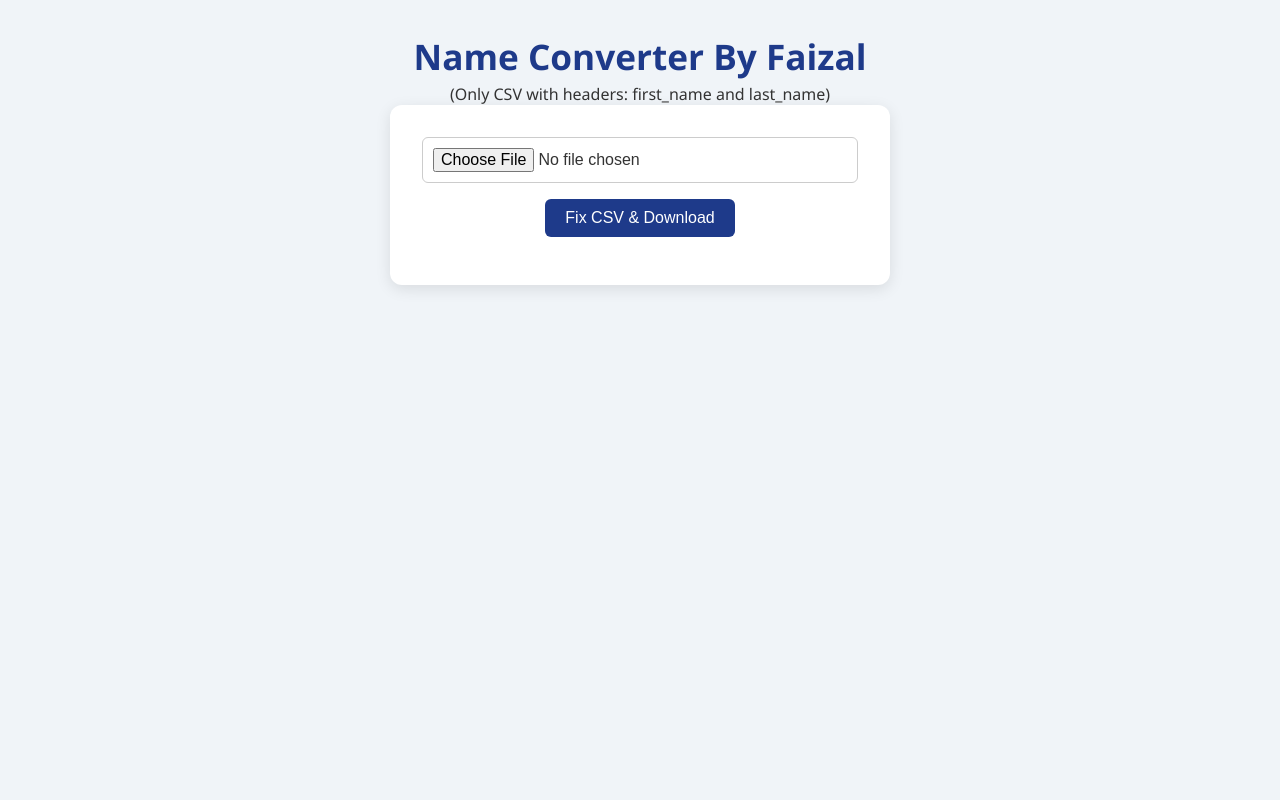
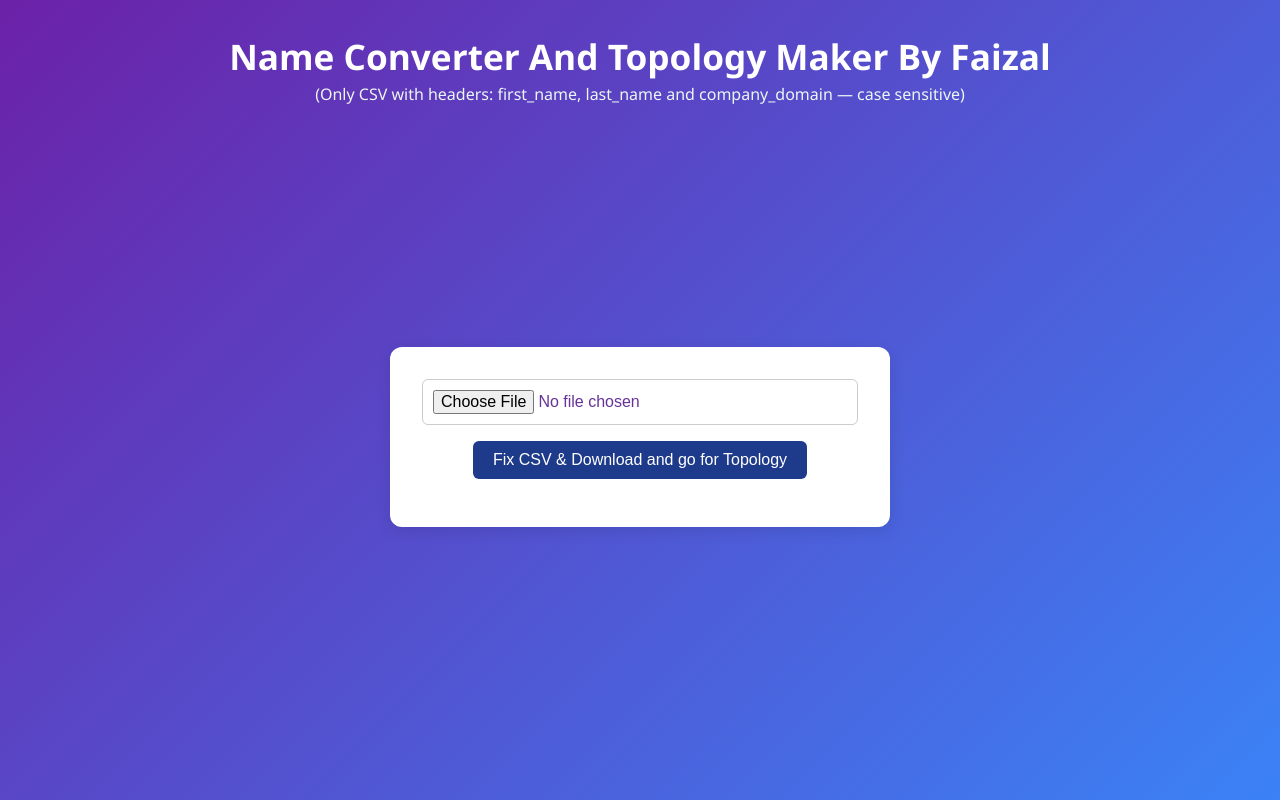
Before and after one commit to sfaizal786/name_conveter, a website: page public/index.html in a window 1280 px wide. Drawn offline with Linux system fonts and the light colour scheme.

Commit message:
Update index.html

```diff
--- a/public/index.html
+++ b/public/index.html
@@ -2,19 +2,17 @@
 <html lang="en">
 <head>
   <meta charset="UTF-8">
-  <title>Name Converter By Faizal</title>
+  <title>Name Converter  And Topology Maker By Faizal</title>
   <style>
-    /* Reset some default styles */
     * {
       box-sizing: border-box;
       margin: 0;
       padding: 0;
     }
-
     body {
       font-family: 'Segoe UI', Tahoma, Geneva, Verdana, sans-serif;
-      background: #f0f4f8;
-      color: #333;
+       background: linear-gradient(135deg, #6b21a8, #3b82f6);
+      color: #ebf7f3;
       display: flex;
       flex-direction: column;
       align-items: center;
@@ -25,7 +23,7 @@
 
     h1 {
       font-size: 2.2rem;
-      color: #1e3a8a;
+      color: white;
       margin-bottom: 0.2rem;
     }
 
@@ -34,6 +32,7 @@
       font-size: 0.9rem;
       color: #555;
       margin-bottom: 1.5rem;
+
     }
 
     section {
@@ -44,6 +43,7 @@
       width: 100%;
       max-width: 500px;
       text-align: center;
+      margin: auto;
     }
 
     input[type="file"] {
@@ -52,6 +52,7 @@
       border-radius: 6px;
       border: 1px solid #ccc;
       font-size: 16px;
+      color: rebeccapurple ;
     }
 
     button {
@@ -90,13 +91,13 @@
   </style>
 </head>
 <body>
-  <h1>Name Converter By Faizal</h1>
-  <caption>(Only CSV with headers: first_name and last_name)</caption>
+  <h1>Name Converter And Topology Maker By Faizal</h1>
+  <caption>(Only CSV with headers: first_name, last_name and company_domain — case sensitive)</caption>
 
   <section>
     <form id="csvForm" enctype="multipart/form-data">
       <input type="file" name="file" accept=".csv" required>
-      <button type="submit">Fix CSV & Download</button>
+      <button type="submit">Fix CSV & Download and go for Topology</button>
     </form>
     <div id="status"></div>
   </section>
@@ -124,12 +125,23 @@
 
         const blob = await res.blob();
         const url = window.URL.createObjectURL(blob);
+
+        // Trigger file download
         const a = document.createElement('a');
         a.href = url;
         a.download = 'fixed_' + fileInput.files[0].name;
+        document.body.appendChild(a);
         a.click();
         a.remove();
-        status.innerText = '✅ CSV fixed and downloaded';
+
+        // Delay redirect slightly to allow download
+        setTimeout(() => {
+          window.URL.revokeObjectURL(url);
+          window.location.href = './index1.html';
+        }, 200); // 200ms delay to ensure download starts
+
+        status.innerText = '✅ CSV fixed and downloading...';
+
       } catch (err) {
         console.error(err);
         status.innerText = '❌ Error processing CSV';
```
